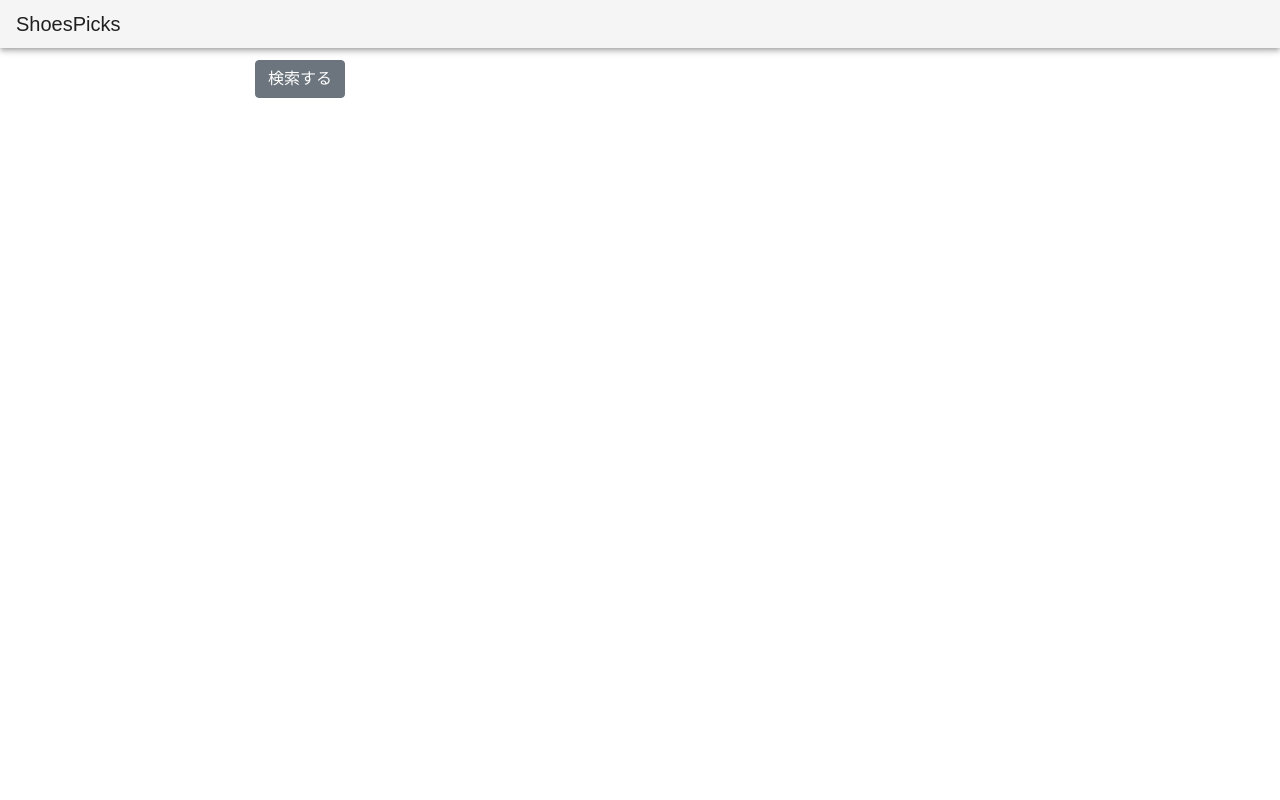
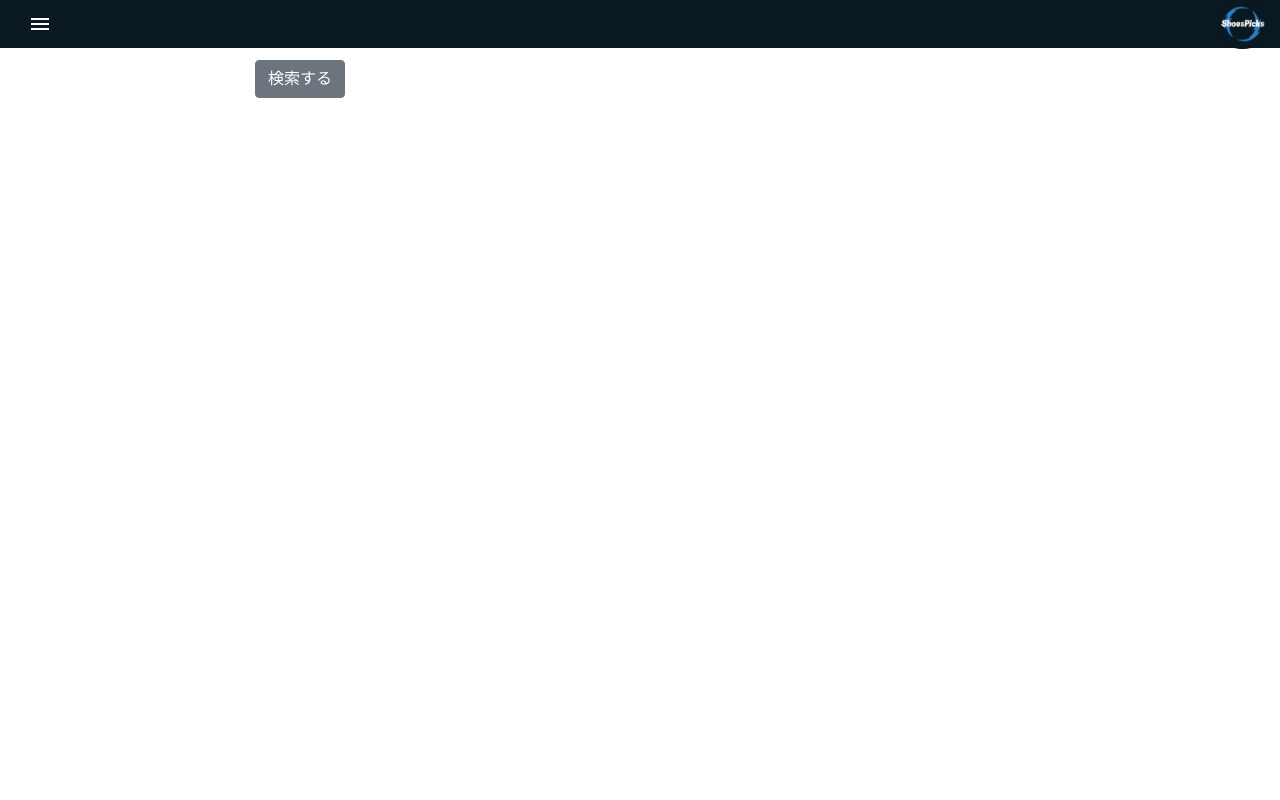
Before and after one commit to shoespicks/shoespicks, a Nuxt app: page / in a window 1280 px wide. Shown: the top 800 px of the page. Built offline with nearby package versions, Linux system fonts and the light colour scheme.

Commit message:
ヘッダー文字→ロゴ　css読み込みconfigに変更

```diff
--- a/assets/css/style.css
+++ b/assets/css/style.css
@@ -38,7 +38,7 @@ html {
   font-size: 16px;
   background: linear-gradient(to bottom, #ffd800, #e2be00) !important;
   border-color: #ffd900;
-  color: #fff;
+  color: #fff !important;
   padding: 10px 25px 15px;
   border-radius: 20px;
 }
@@ -51,14 +51,18 @@ html {
 /* =========Molecule========= */
 /*==チャート（BarChart.vue）==*/
 /*==ヘッダー（myHeader.vue）==*/
-.backTopLink {
-  text-decoration: none;
-  color: rgba(0, 0, 0, 0.87);
-  font-size: 1.25rem;
-  line-height: 1.5;
-  overflow: hidden;
-  text-overflow: ellipsis;
-  white-space: nowrap;
+.navBar {
+  background-color: #0a1921 !important;
+}
+.humbargerMenu {
+  color: #fff !important;
+}
+.logoLink {
+  position: absolute;
+  right: 1vw;
+}
+.serviceLogo {
+  height: 6.2vh;
 }
 
 /*==ヘッダー（myFooter.vue）==*/
--- a/components/Molecule/myHeader.vue
+++ b/components/Molecule/myHeader.vue
@@ -1,9 +1,11 @@
 <template>
   <div>
-    <v-app-bar dense>
-      <nuxt-link to="/" class="backTopLink">
-        {{ siteName }}
+    <v-app-bar class="navBar" dense flat>
+      <v-app-bar-nav-icon class="humbargerMenu"></v-app-bar-nav-icon>
+      <nuxt-link to="/" class="logoLink">
+        <img class="serviceLogo" src="@/assets/img/ShoesPicksLogo.png" alt="ShoesPicksロゴ" />
       </nuxt-link>
+
       <v-spacer />
       <!-- <search-form /> -->
     </v-app-bar>
@@ -17,9 +19,7 @@ export default {
     searchForm,
   },
   data() {
-    return {
-      siteName: "ShoesPicks",
-    };
+    return {};
   },
 };
 </script>
--- a/layouts/default.vue
+++ b/layouts/default.vue
@@ -7,9 +7,6 @@
 </template>
 
 <script>
-// cssの読み込み
-import "@/assets/css/style.css";
-
 import myHeader from "~/components/Molecule/myHeader";
 import myFooter from "~/components/Molecule/myFooter";
 
--- a/nuxt.config.ts
+++ b/nuxt.config.ts
@@ -16,7 +16,7 @@ export default {
   },
 
   // Global CSS (https://go.nuxtjs.dev/config-css)
-  css: [],
+  css: ['@/assets/css/style.css'],
 
   // Plugins to run before rendering page (https://go.nuxtjs.dev/config-plugins)
   plugins: ['~/plugins/contentful'],
```
Also changed, not shown: assets/img/ShoesPicksLogo.png (added).
